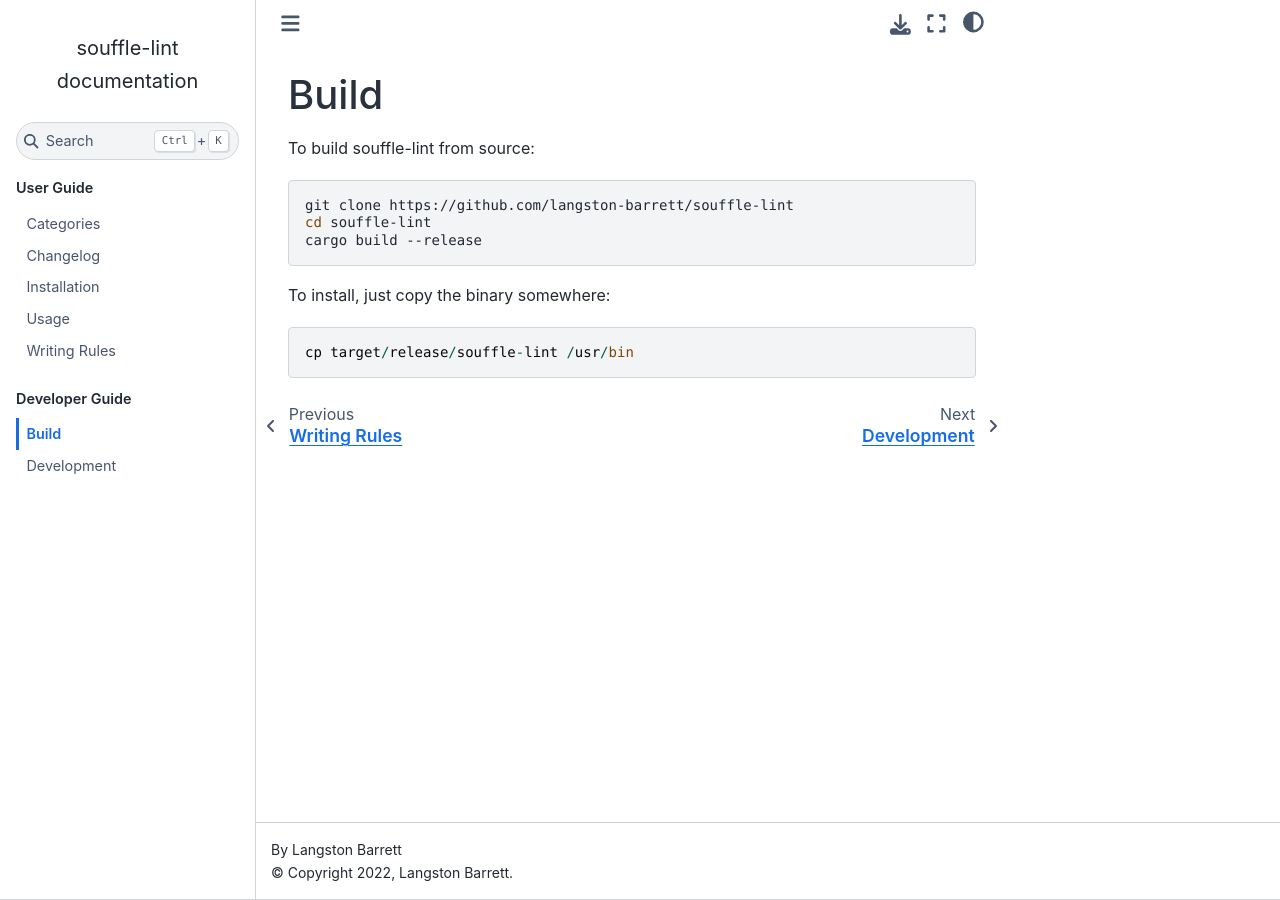
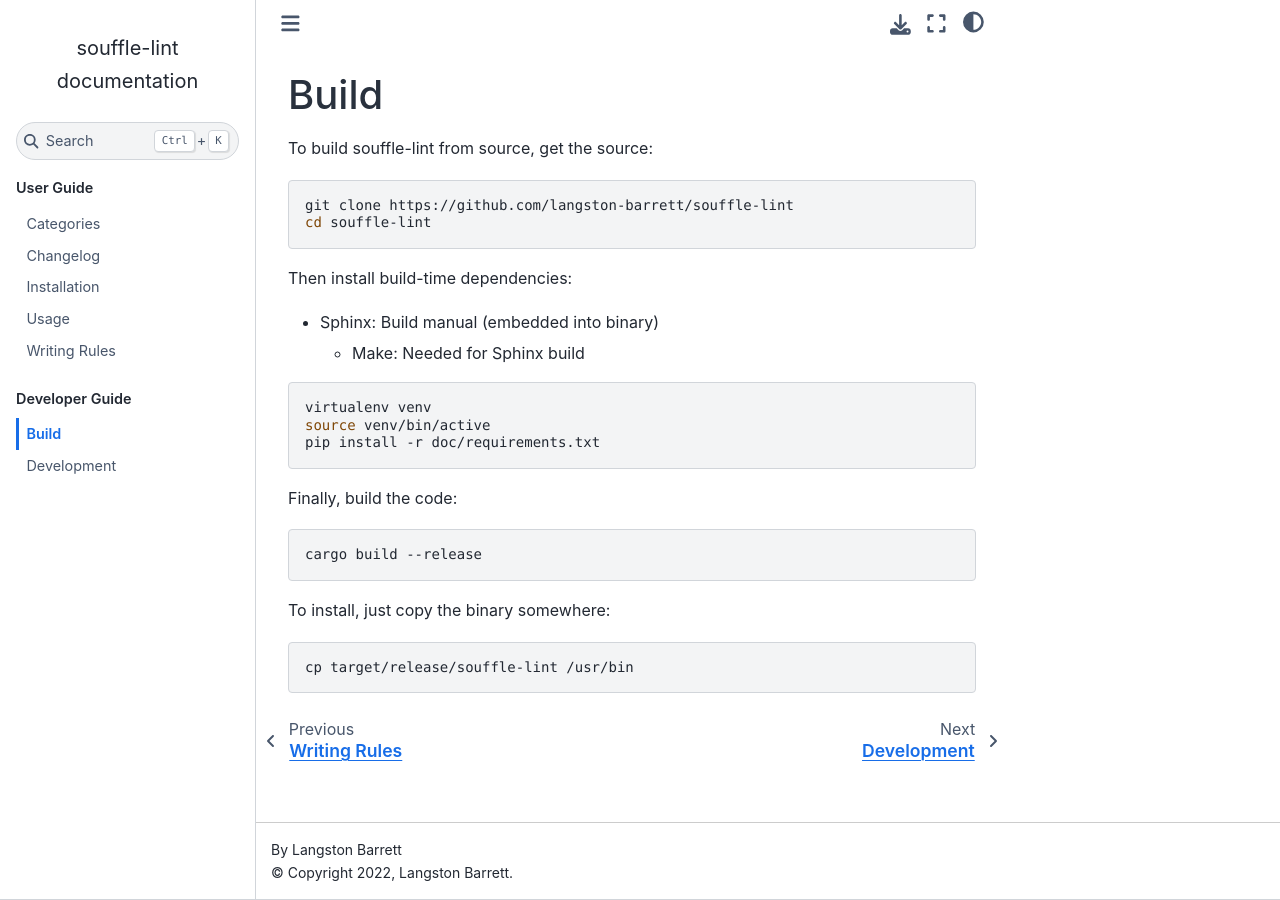
Before and after one commit to langston-barrett/souffle-lint, a Sphinx documentation site: the page built from doc/build.rst, in a window 1280 px wide. Built offline with Sphinx 7.4.7 and the Sphinx Book theme 1.1.4, drawn with Linux system fonts in a browser that asks for light colours.

Commit message:
doc: Update build instructions

```diff
--- a/doc/build.rst
+++ b/doc/build.rst
@@ -2,16 +2,33 @@
 Build
 =====
 
-To build souffle-lint from source:
+To build souffle-lint from source, get the source:
 
-.. code:: bash
+.. code-block:: bash
 
    git clone https://github.com/langston-barrett/souffle-lint
    cd souffle-lint
+
+Then install build-time dependencies:
+
+- Sphinx: Build manual (embedded into binary)
+
+  * Make: Needed for Sphinx build
+
+.. code-block:: bash
+
+   virtualenv venv
+   source venv/bin/active
+   pip install -r doc/requirements.txt
+
+Finally, build the code:
+
+.. code-block:: bash
+
    cargo build --release
 
 To install, just copy the binary somewhere:
 
-::
+.. code-block:: bash
 
    cp target/release/souffle-lint /usr/bin
```
